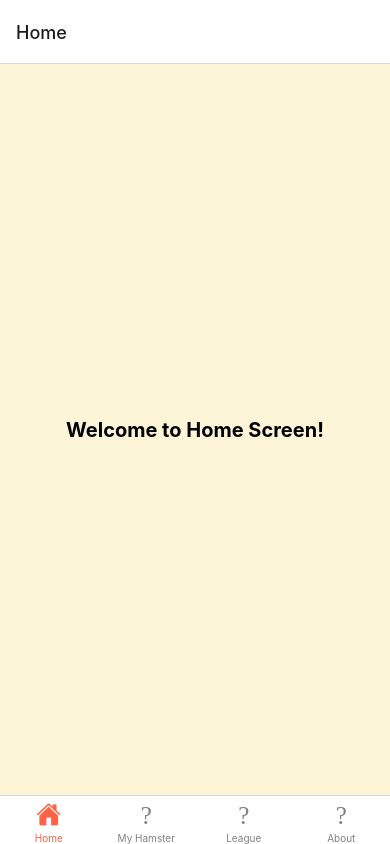
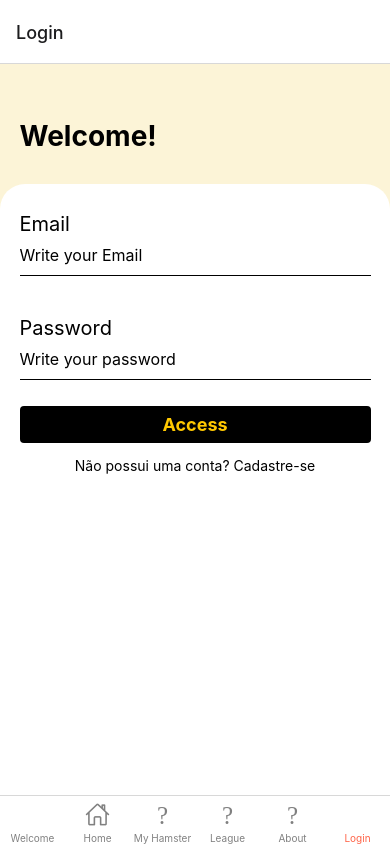
Before and after one commit to GabrielBeirao/happyHamster, a React Native app: screen /Login in a window 390 px wide. Built offline with nearby package versions, Linux system fonts and the light colour scheme.

Commit message:
welcome screen created and login

```diff
--- a/App.js
+++ b/App.js
@@ -3,14 +3,18 @@ import React from 'react';
 import { NavigationContainer } from '@react-navigation/native';
 import { createBottomTabNavigator } from '@react-navigation/bottom-tabs';
 import { Ionicons } from '@expo/vector-icons';
+import { StatusBar } from 'react-native';
 
+import Routes from './src/routes'
 import HomeScreen from './src/screens/HomeScreen';
 import MyHamsterScreen from './src/screens/MyHamsterScreen';
 import LeagueScreen from './src/screens/LeagueScreen';
 import AboutScreen from './src/screens/AboutScreen';
+import Welcome from './src/screens/Welcome';
 import Login from './src/screens/Login'
 import RegisterUser from './src/screens/RegisterUser'
-import CustomButton from './src/components/CustomButton'
+
+
 
 
 const Tab = createBottomTabNavigator();
@@ -18,6 +22,9 @@ const Tab = createBottomTabNavigator();
 export default function App() {
   return (
     <NavigationContainer>
+
+      <StatusBar backgroundColor={"#EEE7D0"} barStyle={"light-content"}/>
+
       <Tab.Navigator
       screenOptions={({ route }) => ({
         tabBarIcon: ({ focused, color, size }) => {
@@ -42,11 +49,15 @@ export default function App() {
         inactiveTintColor: 'gray',
       }}
     >
+
+      <Tab.Screen name="Welcome" component={Welcome} />
       <Tab.Screen name="Home" component={HomeScreen} />
       <Tab.Screen name="My Hamster" component={MyHamsterScreen} />
       <Tab.Screen name="League" component={LeagueScreen} />
       <Tab.Screen name="About" component={AboutScreen} />
+      <Tab.Screen name="Login" component={Login} />
     </Tab.Navigator>
+
     </NavigationContainer>
   );
 }
--- a/package.json
+++ b/package.json
@@ -15,12 +15,14 @@
     "@react-native-community/masked-view": "^0.1.11",
     "@react-navigation/bottom-tabs": "^6.5.12",
     "@react-navigation/native": "^6.1.10",
+    "@react-navigation/native-stack": "^6.9.18",
     "expo": "~50.0.7",
     "expo-status-bar": "~1.11.1",
     "font-awesome": "^4.7.0",
     "lottie-react-native": "^6.6.0",
     "react": "18.2.0",
     "react-native": "0.73.4",
+    "react-native-animatable": "^1.4.0",
     "react-native-fontawesome": "^7.0.0",
     "react-native-gesture-handler": "^2.15.0",
     "react-native-reanimated": "^3.7.0",
--- /dev/null
+++ b/src/routes/index.js
@@ -0,0 +1,22 @@
+import { createNativeStackNavigator } from "@react-navigation/native-stack";
+
+import Welcome from '../screens/Welcome'
+import Login from '../screens/Login'
+
+const Stack = createNativeStackNavigator()
+
+export default function Routes(){
+    return(
+        <Stack.Navigator>
+            <Stack.Screen
+                name="Welcome"
+                component={Welcome}
+            />
+
+                <Stack.Screen
+                name="Login"
+                component={Login}
+            />
+        </Stack.Navigator>
+    )
+}
--- a/src/screens/Login.js
+++ b/src/screens/Login.js
@@ -0,0 +1,96 @@
+import React from 'react'
+import { Text, View, StyleSheet, TextInput, TouchableOpacity } from 'react-native'
+import * as Animatable from 'react-native-animatable'
+
+export default function Login() {
+
+    return (
+      <View style={styles.container}>
+        <Animatable.View animation="fadeInLeft" delay={500} style={styles.containerHeader}>
+            <Text style={styles.message}>Welcome!</Text>
+        </Animatable.View>
+
+        <Animatable.View animation="fadeInUp" style={styles.containerForm}>
+
+            <Text style={styles.title}>Email</Text>
+            <TextInput placeholder='Write your Email' style={styles.input}/>
+
+            <Text style={styles.title}>Password</Text>
+            <TextInput placeholder='Write your password' style={styles.input}/>
+
+            <TouchableOpacity style={styles.button}>
+                <Text style={styles.buttonText}>Access</Text>
+            </TouchableOpacity>
+
+            <TouchableOpacity style={styles.buttonRegister}>
+                <Text style={styles.buttonRegisterText}>Não possui uma conta? Cadastre-se</Text>
+            </TouchableOpacity>
+
+        </Animatable.View>
+
+
+
+      </View>
+    )
+
+}
+
+const styles = StyleSheet.create({
+    container:{
+        flex: 1,
+        backgroundColor: '#FCF4D7'
+
+    },
+    containerHeader:{
+        marginTop: '14%',
+        marginBottom: '8%',
+        paddingStart: '5%',
+    },
+    message:{
+        fontSize: 28,
+        fontWeight: 'bold',
+        color: 'black'
+    },
+    containerForm:{
+        backgroundColor: '#fff',
+        flex: 1,
+        borderTopLeftRadius: 25,
+        borderTopRightRadius: 25,
+        paddingStart: '5%',
+        paddingEnd: '5%'
+    },
+    title:{
+        fontSize: 20,
+        marginTop: 28
+
+    },
+    input:{
+        borderBottomWidth: 1,
+        height: 40,
+        marginBottom: 12,
+        fontSize: 16
+    },
+    button:{
+        backgroundColor: 'black',
+        width: '100%',
+        borderRadius: 4,
+        paddingVertical: 8,
+        marginTop: 14,
+        justifyContent: 'center',
+        alignItems: 'center'
+    },
+    buttonText:{
+        color: '#FFC800',
+        fontSize: 18,
+        fontWeight: 'bold'
+    },
+    buttonRegister:{
+        marginTop: 14,
+        alignSelf: 'center'
+
+    },
+    registerText:{
+        color: '#a1a1a1'
+    }
+
+})
--- a/src/screens/MyHamsterScreen.js
+++ b/src/screens/MyHamsterScreen.js
@@ -2,6 +2,7 @@ import React, { useState, useEffect, useRef } from 'react';
 import { View, Image, Pressable, StyleSheet, Text } from 'react-native';
 import LottieView from 'lottie-react-native';
 import { StatusBar } from 'expo-status-bar';
+import * as Animatable from 'react-native-animatable'
 
 export default function MyHamsterScreen() {
   const [showAnimation, setShowAnimation] = useState(false);
@@ -34,7 +35,7 @@ export default function MyHamsterScreen() {
   return (
     <View style={styles.container}>
       <View style={styles.logoContainer}>
-        <Image source={require("../assets/images/LogoHappyHamster.png")} style={styles.logo} />
+        <Animatable.Image animation="flipInY" source={require("../assets/images/LogoHappyHamster.png")} style={styles.logo} />
       </View>
       <View style={styles.animationContainer}>
         {showAnimation && (
--- a/src/screens/RegisterUser.js
+++ b/src/screens/RegisterUser.js
@@ -0,0 +1,12 @@
+import React from 'react'
+import { Text, View } from 'react-native'
+
+export default function RegisterUser() {
+
+    return (
+      <View>
+        <Text>Register User tela </Text>
+      </View>
+    )
+
+}
--- /dev/null
+++ b/src/screens/Welcome.js
@@ -0,0 +1,82 @@
+import React from 'react'
+import { Text, View, StyleSheet, Image, TouchableOpacity } from 'react-native'
+import * as Animatable from 'react-native-animatable'
+import { useNavigation } from '@react-navigation/native'
+
+
+
+export default function Welcome() {
+ const navigation = useNavigation()
+
+ return (
+      <View style={styles.container}>
+
+        <View style={styles.containerLogo}>
+            <Animatable.Image
+                animation={"flipInY"}
+                source={require("../assets/images/LogoHappyHamster.png")}
+                style={{ width: '100%'}}
+                resizeMode='contain'
+            />
+        </View>
+
+            <Animatable.View animation="fadeInUp" delay={600} style={styles.containerForm}>
+                <Text style={styles.title}> Have a nice day! </Text>
+                <Text style={styles.text}> How do you want to access? </Text>
+
+                <TouchableOpacity style={styles.button} onPress={ ()=> navigation.navigate('Login')}>
+                    <Text style={styles.buttonText}> Acessar </Text>
+                </TouchableOpacity>
+            </Animatable.View>
+
+      </View>
+    )
+
+}
+
+const styles = StyleSheet.create({
+    container:{
+        flex: 1,
+        backgroundColor: '#FCF4D7'
+    },
+    containerLogo:{
+        flex: 2,
+        backgroundColor: '#FCF4D7',
+        justifyContent: 'center',
+        alignItems: 'center'
+
+    },
+    containerForm:{
+        flex: 1,
+        backgroundColor: '#FFF',
+        borderTopLeftRadius: 25,
+        borderTopRightRadius: 25,
+        paddingStart: '5%',
+        paddingEnd: '5%'
+    },
+    title:{
+        fontSize: 24,
+        fontWeight: 'bold',
+        marginTop: 28,
+        marginBottom: 12
+    },
+    text:{
+        color: '#a1a1a1'
+    },
+    button:{
+        position: 'absolute',
+        backgroundColor: 'black',
+        borderRadius: 50,
+        paddingVertical: 8,
+        width: '60%',
+        alignSelf: 'center',
+        botton: '15%',
+        alignItems: 'center',
+        justifyContent: 'center'
+    },
+    buttonText:{
+        fontSize: 18,
+        color: '#FFC800',
+        fontWeight: 'bold'
+    }
+})
```
Also changed, not shown: 2 other files (tests, documents, lock files or other folders). Lines whose indentation alone changed are shown as unchanged.
